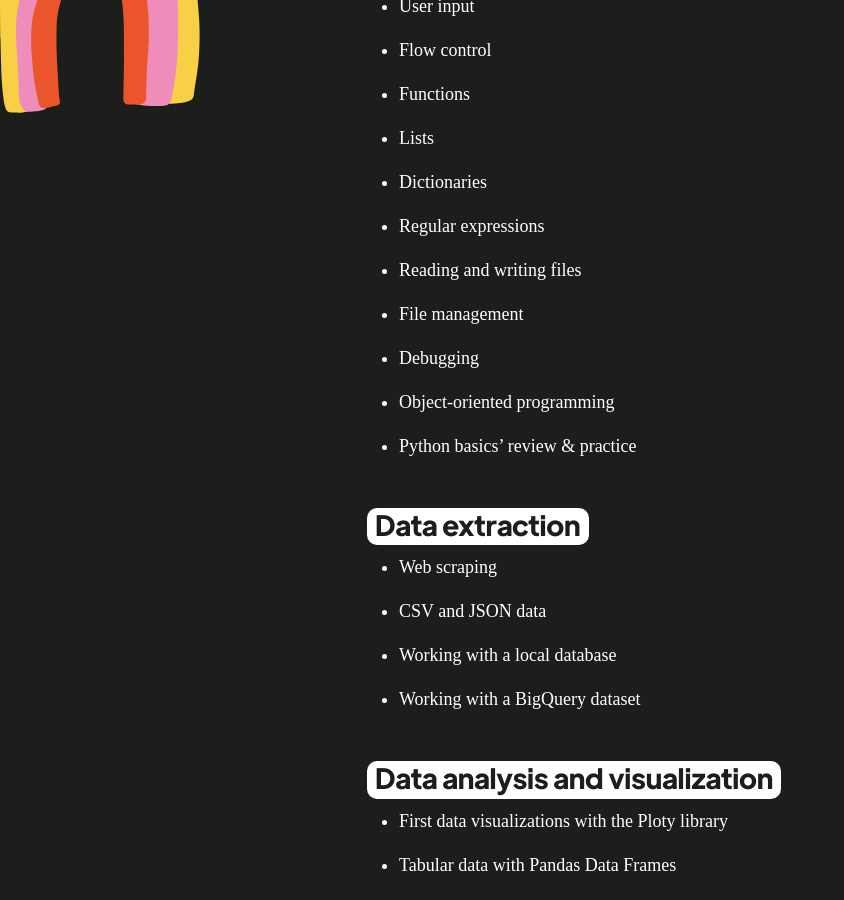
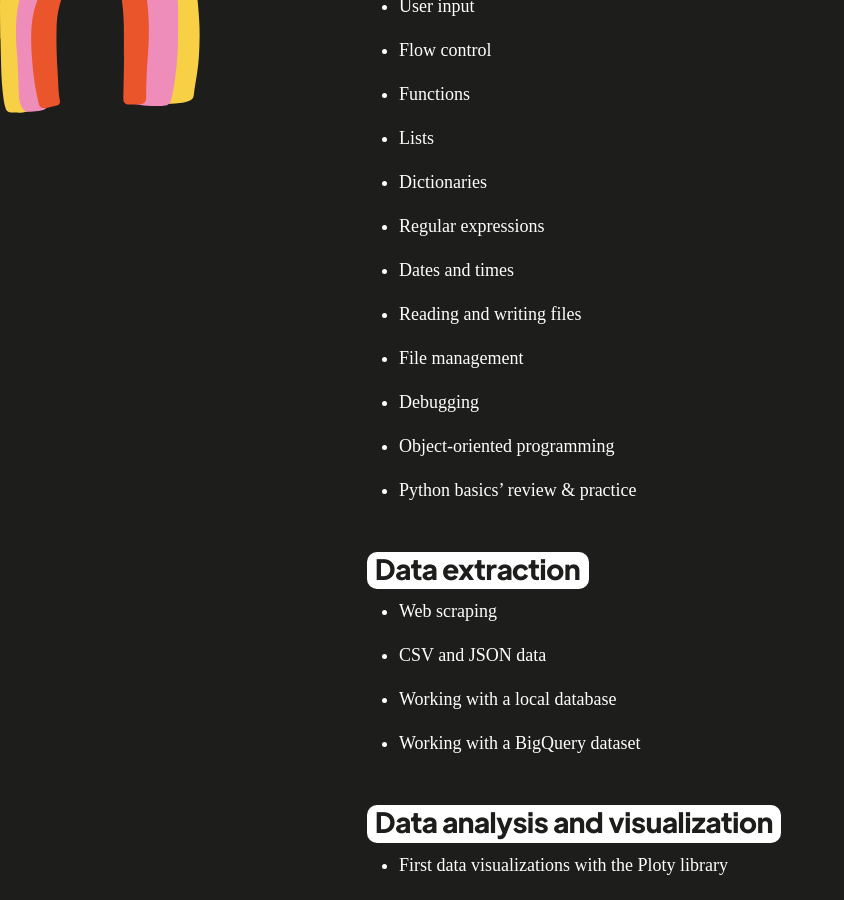
Before and after one commit to ismaelsow/pythonboss, a Jekyll site: the page built from index.html, in a window 1280 px wide and 900 px high, scrolled down 2072 px. Shown: the whole window, without its empty margins (0-844 px from the left). Built offline with Jekyll 4.4.1, drawn with Linux system fonts in a browser that asks for light colours; some web fonts are replaced.

Commit message:
Small copy and image updates

```diff
--- a/_layouts/default.html
+++ b/_layouts/default.html
@@ -4,7 +4,7 @@
   <body>
     <div class="scribbles-container">
       <img src="/assets/images/scribble-4.svg" style="opacity: 1; transform: translate3d(0px, 0px, 0px) scale3d(1, 1, 1) rotateX(0deg) rotateY(0deg) rotateZ(0deg) skew(0deg, 0deg); transform-style: preserve-3d;position: absolute;left: auto;top: 50px;right: 0;bottom: 0;width: 16vw;max-width: 250px;">
-      <img src="/assets/images/scribble-58.svg" loading="lazy" style="opacity: 1; transform: translate3d(0px, 0px, 0px) scale3d(1, 1, 1) rotateX(0deg) rotateY(0deg) rotateZ(0deg) skew(0deg, 0deg); transform-style: preserve-3d;position: absolute;left: 0;top: 100px;right: auto;bottom: auto;width: 16vw;max-width: 200px;">
+      <img src="/assets/images/python-logo.svg" loading="lazy" style="opacity: 1; transform: translate3d(0px, 0px, 0px) scale3d(1, 1, 1) rotateX(0deg) rotateY(0deg) rotateZ(0deg) skew(0deg, 0deg); transform-style: preserve-3d;position: absolute;left: 0;top: 100px;right: auto;bottom: auto;width: 16vw;max-width: 200px;">
     </div>
     <section class="container top-section">
       <div class="row">
--- a/index.html
+++ b/index.html
@@ -62,6 +62,7 @@
           <li>Lists</li>
           <li>Dictionaries</li>
           <li>Regular expressions</li>
+          <li>Dates and times</li>
           <li>Reading and writing files</li>
           <li>File management</li>
           <li>Debugging</li>
```
Also changed, not shown: assets/images/python-logo.svg (added).
